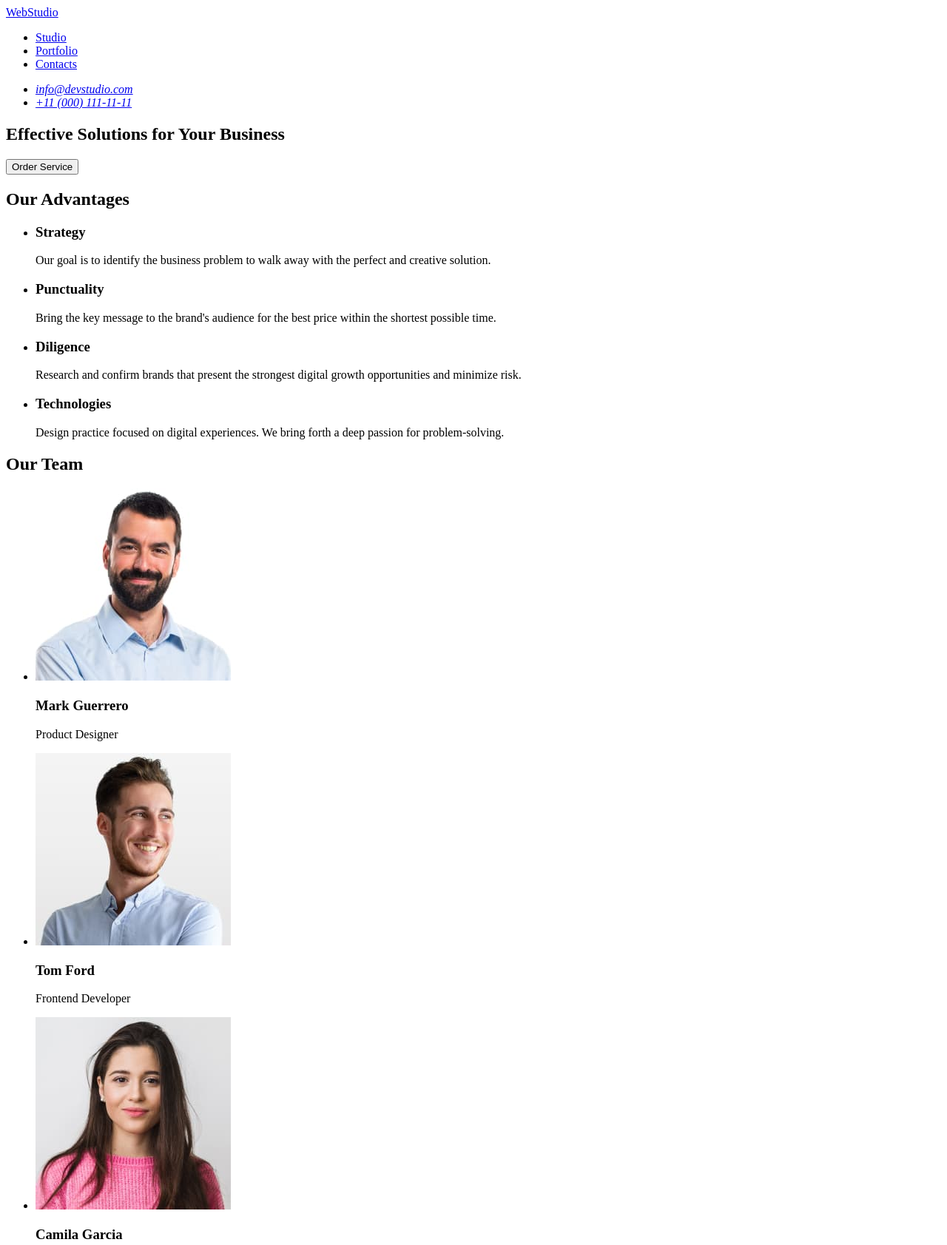
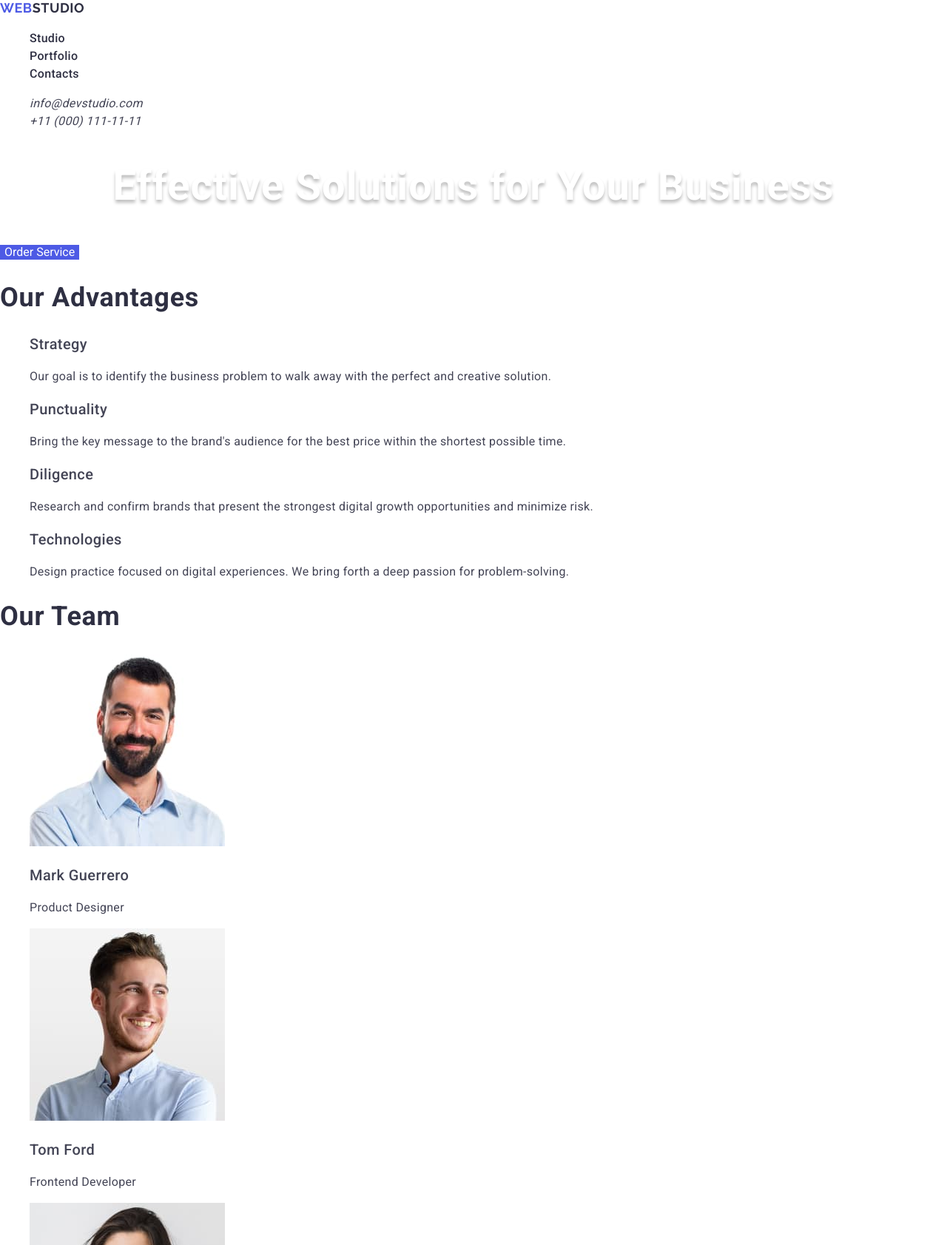
Before and after one commit to olyaYur/goit-homework-02, a plain HTML site: page index.html in a window 1280 px wide. Shown: the top 1683 px of the page at 74% size. Drawn offline with nearby package versions, Linux system fonts and the light colour scheme.

Commit message:
Created HTML, CSS basic
Before the first check

```diff
--- /dev/null
+++ b/css/style.css
@@ -0,0 +1,110 @@
+body {
+    font-family: "Roboto", "Tangerine", sans-serif;
+    color: #434455;
+    font-size: 16px;
+    line-height: 1.5;
+    font-weight: 400;
+    font-style: normal;
+    letter-spacing: 0.32px;
+}
+
+a {
+    text-decoration: none;
+}
+
+ul {
+    list-style-type: none;
+}
+
+button {
+    cursor: pointer;
+}
+
+h2 {
+    font-family: Roboto;
+    font-size: 36px;
+    font-style: normal;
+    font-weight: 700;
+    line-height: 1.11;
+    letter-spacing: 0.72px;
+    text-transform: capitalize;
+    color:#2E2F42;
+}
+
+/* nav*/
+
+.link-logo {
+    font-family: Raleway;
+    font-size: 18px;
+    font-weight: 700;
+    line-height: 1.166;
+    letter-spacing: 0.54px;
+    text-transform: uppercase;
+    color: #2E2F42;
+    text-decoration: none;
+}
+
+.logo-word {
+    color: #4D5AE5;
+}
+
+.main-menu .menu-item-link {
+    font-family: Roboto;
+    font-weight: 500;
+    color: #2E2F42;
+}
+
+.main-menu .menu-item-link:hover,
+.main-menu .menu-item-link:focus {
+    color:#4D5AE5;
+}
+
+.contacts .link {
+    color: #434455;
+}
+
+.contacts .link:hover,
+.contacts .link:focus {
+    color: #404BBF;
+}
+
+/* section hero*/
+
+.hero .title {
+    font-size: 56px;
+    font-weight: 700;
+    line-height: 1.071;
+    letter-spacing: 1.12px;
+    color: #FFFFFF;
+    text-align: center;
+    text-shadow: 0px 4px 4px rgba(0, 0, 0, 0.25);
+}
+
+.hero .btn {
+    color: #FFFFFF;
+    background-color: #4D5AE5;
+    border: none;
+}
+
+.hero .btn:hover,
+.hero .btn:focus {
+    background-color: #404BBF;
+}
+
+
+/* section our-advantages */
+.our-advantages .title {
+    font-size: 20px;
+    font-weight: 500;
+    letter-spacing: 0.4px;
+    line-height: 1.2;
+}
+
+/* section our-team */
+
+.our-team .title {
+    font-size: 20px;
+    font-weight: 500;
+    letter-spacing: 0.4px;
+    line-height: 1.2;
+}
--- a/index.html
+++ b/index.html
@@ -4,98 +4,194 @@
     <meta charset="UTF-8" />
     <meta name="viewport" content="width=device-width, initial-scale=1.0" />
     <title>Web Studio</title>
+    <link
+      href="https://cdn.jsdelivr.net/npm/modern-normalize@2.0.0/modern-normalize.min.css"
+      rel="stylesheet"/>
+
+    <link rel="preconnect" href="https://fonts.googleapis.com">
+    <link rel="preconnect" href="https://fonts.gstatic.com" crossorigin>
+    <link href="https://fonts.googleapis.com/css2?family=Raleway:wght@700&family=Roboto:wght@400;500;700&display=swap" rel="stylesheet">
+
+    <link rel="stylesheet" href="./css/style.css" />
   </head>
   <body>
     <header>
       <!--header start-->
       <!-- header-logo-menu-contacts -->
       <nav>
-          <a href="./index.html">WebStudio</a>
-          <ul>
-            <li><a href="./index.html">Studio</a></li>
-            <li><a href="./index.html">Portfolio</a></li>
-            <li><a href="./index.html">Contacts</a></li>
+        <a class="link-logo" href="./index.html"><span class="logo-word">Web</span>Studio</a>
+        <ul class="main-menu">
+          <li><a class="menu-item-link" href="#studio">Studio</a></li>
+          <li><a class="menu-item-link" href="#portfolio">Portfolio</a></li>
+          <li><a class="menu-item-link" href="#contacts">Contacts</a></li>
         </ul>
       </nav>
-        <address>
+      <address class="contacts">
         <ul>
-            <li><a href="mailto:info@devstudio.com">info@devstudio.com</a></li>
-            <li><a href="tel:+110001111111">+11 (000) 111-11-11</a></li>
+          <li><a class="link" href="mailto:info@devstudio.com">info@devstudio.com</a></li>
+          <li><a class="link" href="tel:+110001111111">+11 (000) 111-11-11</a></li>
         </ul>
       </address>
       <!--header finish -->
     </header>
     <main>
       <!--main start-->
-      <section>
-          <h1>Effective Solutions for Your Business</h1>
-          <button type="button">Order Service</button>
+      <section class="hero">
+        <h1 class="title">Effective Solutions for Your Business</h1>
+        <button type="button" class="btn">Order Service</button>
       </section>
-      <section>
-        <h2>Our Advantages</h2>
+
+      <section class="our-advantages">
+        <h2 id="studio">Our Advantages</h2>
         <ul>
           <li>
-            <h3>Strategy</h3>
-            <p>
+            <h3 class="title">Strategy</h3>
+            <p class="text">
               Our goal is to identify the business problem to walk away with the
               perfect and creative solution.
             </p>
           </li>
           <li>
-            <h3>Punctuality</h3>
-            <p>
+            <h3 class="title">Punctuality</h3>
+            <p class="text">
               Bring the key message to the brand's audience for the best price
               within the shortest possible time.
             </p>
           </li>
           <li>
-            <h3>Diligence</h3>
-            <p>
+            <h3 class="title">Diligence</h3>
+            <p class="text">
               Research and confirm brands that present the strongest digital
               growth opportunities and minimize risk.
             </p>
           </li>
           <li>
-            <h3>Technologies</h3>
-            <p>
+            <h3 class="title">Technologies</h3>
+            <p class="text">
               Design practice focused on digital experiences. We bring forth a
               deep passion for problem-solving.
             </p>
           </li>
         </ul>
       </section>
-      <section>
+      <section class="our-team">
         <h2>Our Team</h2>
         <ul>
           <li>
-            <img src="./images/card1.jpg" alt="Mark Guerrero" width="264" height="260" />
-            <h3>Mark Guerrero</h3>
-            <p>Product Designer</p>
+            <img
+              src="./images/our-team/mark-guerrero-1.jpg"
+              alt="Mark Guerrero"
+              width="264"
+              height="260"
+            />
+            <h3 class="title">Mark Guerrero</h3>
+            <p class="text">Product Designer</p>
           </li>
           <li>
-            <img src="./images/card2.jpg" alt="Tom Ford" width="264" height="260" />
-            <h3>Tom Ford</h3>
-            <p>Frontend Developer</p>
+            <img
+              src="./images/our-team/tom-ford-2.jpg"
+              alt="Tom Ford"
+              width="264"
+              height="260"
+            />
+            <h3 class="title">Tom Ford</h3>
+            <p class="text">Frontend Developer</p>
           </li>
           <li>
-            <img src="./images/card3.jpg" alt="Camila Garcia" width="264" height="260" />
-            <h3>Camila Garcia</h3>
+            <img
+              src="./images/our-team/camila-garcia-3.jpg"
+              alt="Camila Garcia"
+              width="264"
+              height="260"
+            />
+            <h3 class="title">Camila Garcia</h3>
+            <p class="text">Marketing</p>
+          </li>
+          <li>
+            <img
+              src="./images/our-team/daniel-wilson-4.jpg"
+              alt="Daniel Wilson"
+              width="264"
+              height="260"
+            />
+            <h3 class="title">Daniel Wilson</h3>
+            <p class="text">UI Designer</p>
+          </li>
+        </ul>
+      </section>
+      <section>
+        <h2 id="portfolio">Our Portfolio</h2>
+        <ul>
+          <li>
+            <img
+              src="./images/our-portfolio/banking-app-1.jpg"
+              alt="Banking App"
+              width="360"
+              height="300"
+            />
+            <h3>Banking App</h3>
+            <p>App</p>
+          </li>
+          <li>
+            <img
+              src="./images/our-portfolio/cashless-payment-2.jpg"
+              alt="Cashless Payment"
+              width="360"
+              height="300"
+            />
+            <h3>Cashless Payment</h3>
             <p>Marketing</p>
           </li>
           <li>
-            <img src="./images/card4.jpg" alt="Daniel Wilson" width="264" height="260" />
-            <h3>Daniel Wilson</h3>
-            <p>UI Designer</p>
+            <img
+              src="./images/our-portfolio/meditation-app-3.jpg"
+              alt="Meditation App"
+              width="360"
+              height="300"
+            />
+            <h3>Meditation App</h3>
+            <p>App</p>
+          </li>
+
+          <li>
+            <img
+              src="./images/our-portfolio/taxi-service-4.jpg"
+              alt="Taxi Service"
+              width="360"
+              height="300"
+            />
+            <h3>Taxi Service</h3>
+            <p>Marketing</p>
+          </li>
+          <li>
+            <img
+              src="./images/our-portfolio/screen-illustrations-5.jpg"
+              alt="Screen Illustrations"
+              width="360"
+              height="300"
+            />
+            <h3>Screen Illustrations</h3>
+            <p>Design</p>
+          </li>
+          <li>
+            <img
+              src="./images/our-portfolio/online-courses-6.jpg"
+              alt="Online Courses"
+              width="360"
+              height="300"
+            />
+            <h3>Online Courses</h3>
+            <p>Marketing</p>
           </li>
         </ul>
       </section>
       <!-- main finish-->
     </main>
     <footer>
-        <a href="./index.html">WebStudio</a>
+      <a class="link-logo" href="./index.html"><span class="logo-word">Web</span>Studio</a>
       <p>
-          Increase the flow of customers and sales for your business with
-          digital marketing & growth solutions.
+        Increase the flow of customers and sales for your business with digital
+        marketing & growth solutions.
       </p>
     </footer>
   </body>
```
Also changed, not shown: images/our-portfolio/banking-app-1.jpg (added), images/our-portfolio/cashless-payment-2.jpg (added), images/our-portfolio/meditation-app-3.jpg (added), images/our-portfolio/online-courses-6.jpg (added), images/our-portfolio/screen-illustrations-5.jpg (added), images/our-portfolio/taxi-service-4.jpg (added), images/our-team/camila-garcia-3.jpg (renamed from images/card3.jpg), images/our-team/daniel-wilson-4.jpg (renamed from images/card4.jpg), images/our-team/mark-guerrero-1.jpg (renamed from images/card1.jpg), images/our-team/tom-ford-2.jpg (renamed from images/card2.jpg). Lines whose indentation alone changed are shown as unchanged.
